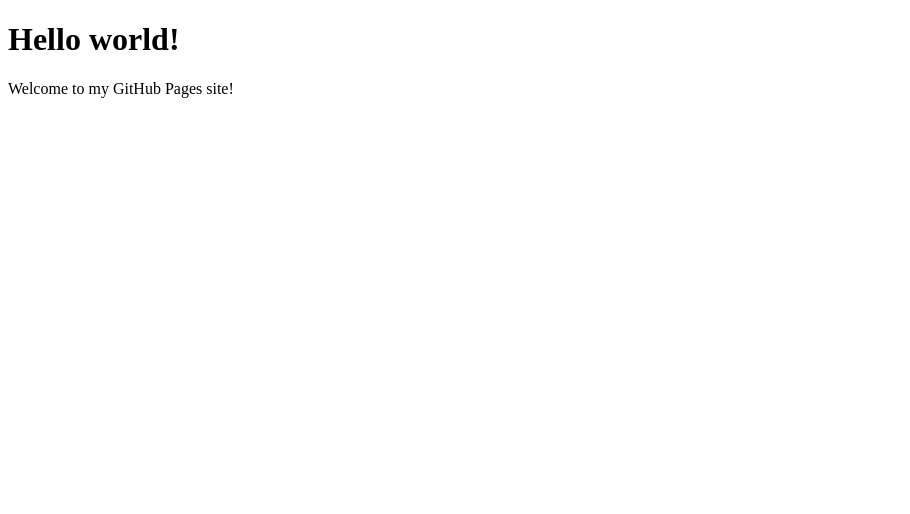
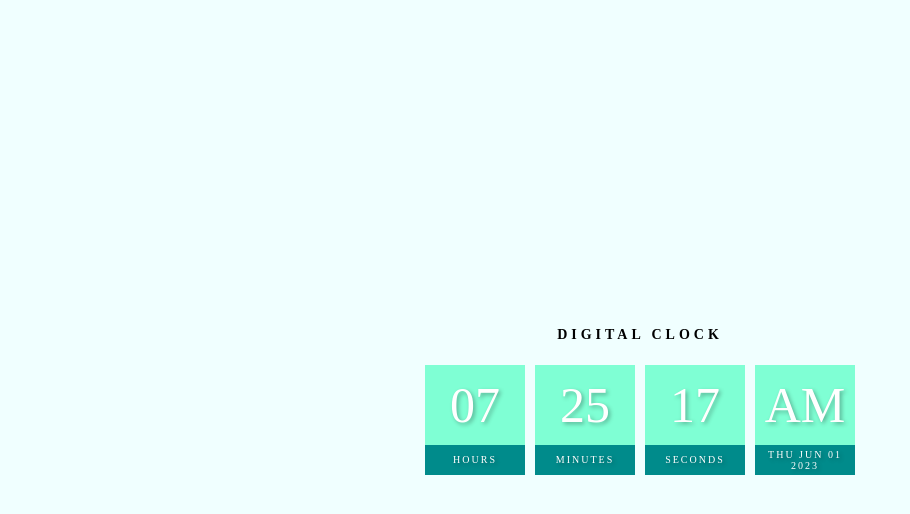
Before and after one commit to asifloya/asifloya.github.io, a plain HTML site: page index.html in a window 1280 px wide. Shown: the whole page, without its empty margins (0-910 px from the left). Drawn offline with Linux system fonts and the light colour scheme.

Commit message:
Add files via upload

```diff
--- /dev/null
+++ b/index.css
@@ -0,0 +1,41 @@
+body {
+    margin: 0;
+    display: flex;
+    flex-direction: column;
+    align-items: center;
+    height: 100vh;
+    justify-content: center;
+    background-color: Azure;
+}
+h2 {
+    text-transform: uppercase;
+    letter-spacing: 4px;
+    font-size: 14px;
+    text-align: center;
+}
+.clock {
+    display: flex;
+}
+.clock div {
+    margin: 5px;
+  }
+  .clock span {
+    width: 100px;
+    height: 80px;
+    background-color: aquamarine;
+    color: white;
+    display: flex;
+    justify-content: center;
+    align-items: center;
+    font-size: 50px;
+    text-shadow: 2px 2px 4px rgb(0, 0, 0, 0.30);
+}
+
+.clock .text {
+    height: 30px;
+    font-size: 10px;
+    text-transform: uppercase;
+    letter-spacing: 2px;
+    background-color: darkcyan;
+    text-align: center;
+}
--- a/index.html
+++ b/index.html
@@ -1,10 +1,33 @@
 <!DOCTYPE html>
-<html>
-  <head>
-    <title>My GitHub Pages Site</title>
-  </head>
-  <body>
-    <h1>Hello world!</h1>
-    <p>Welcome to my GitHub Pages site!</p>
-  </body>
+<html lang="en">
+<head>
+    <meta charset="UTF-8">
+    <meta http-equiv="X-UA-Compatible" content="IE=edge">
+    <meta name="viewport" content="width=device-width, initial-scale=1.0">
+    <title>Digial Clock</title>
+    <link rel="stylesheet" type="text/css" href="index.css"
+</head>
+<body>
+    <h2>Digital Clock</h2>
+    <div class="clock">
+       <div class="clock">
+        <div>
+            <span id="hour">00</span>
+            <span class="text">Hours</span>
+        </div>
+        <div>
+            <span id="minutes">00</span>
+            <span class="text">Minutes</span>
+        </div>
+        <div>
+            <span id="seconds">00</span>
+            <span class="text">seconds</span>
+        </div>
+         <div>
+            <span id="ampm">AM</span>
+            <span class="text" id="date">Feb 03 2023</span>
+        </div>
+    </div>
+    <script  src="index.js"></script>
+</body>
 </html>
--- /dev/null
+++ b/index.js
@@ -0,0 +1,29 @@
+const hourSpan = document.getElementById("hour");
+const minuteSpan = document.getElementById("minutes");
+const secondSpan = document.getElementById("seconds");
+const ampmSpan = document.getElementById("ampm");
+const dateSpan = document.getElementById("date");
+function updateTime() {
+    const now = new Date();
+
+    const hour = now.getHours();
+    const minute = now.getMinutes();
+    const second = now.getSeconds();
+
+    const ampm = hour >= 12 ? "PM" : "AM";
+
+    const date = now.toDateString();
+
+    hourSpan.innerText = formatTime(hour % 12 || 12);
+    minuteSpan.innerText = formatTime(minute);
+    secondSpan.innerText = formatTime(second);
+    ampmSpan.innerText = ampm;
+    dateSpan.innerText = date;
+  }
+  function formatTime(time) {
+    return time < 10 ? `0${time}` : time;
+  }
+
+  setInterval(updateTime, 1000);
+
+  updateTime();
```
